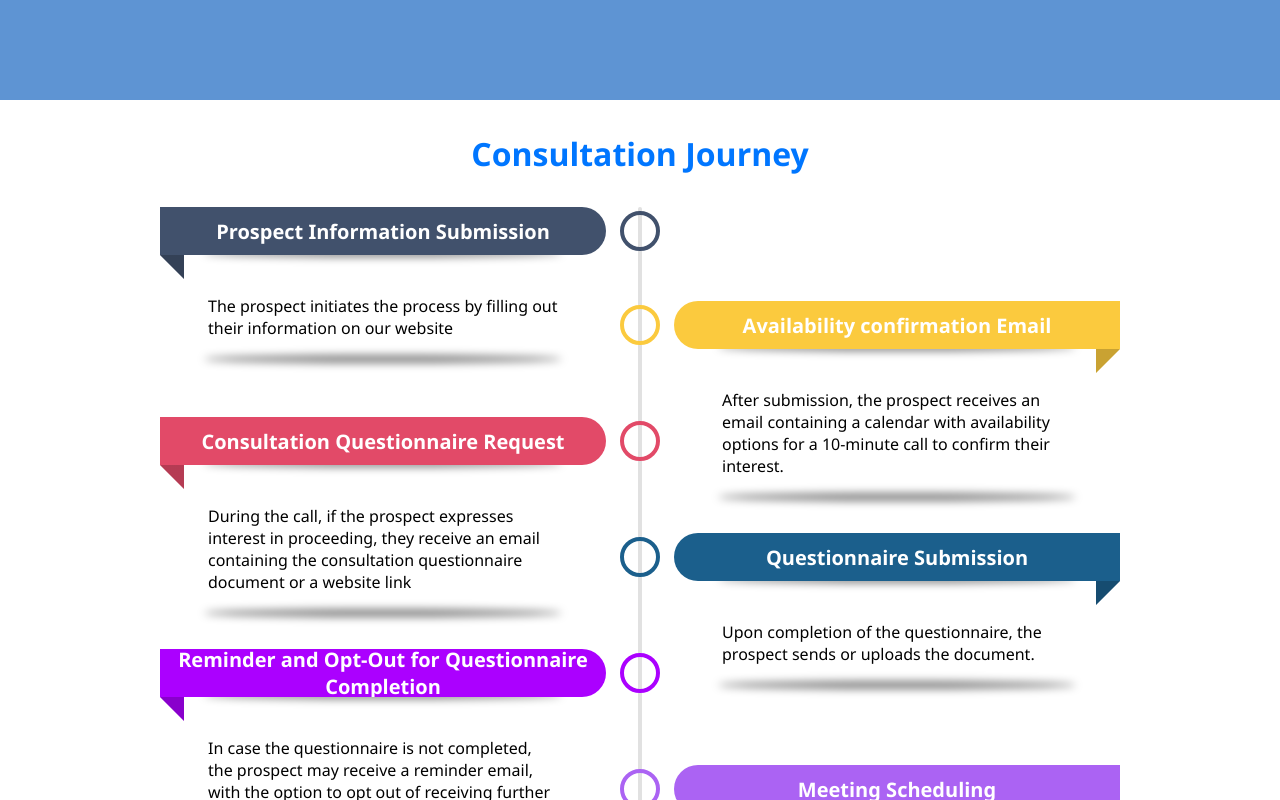
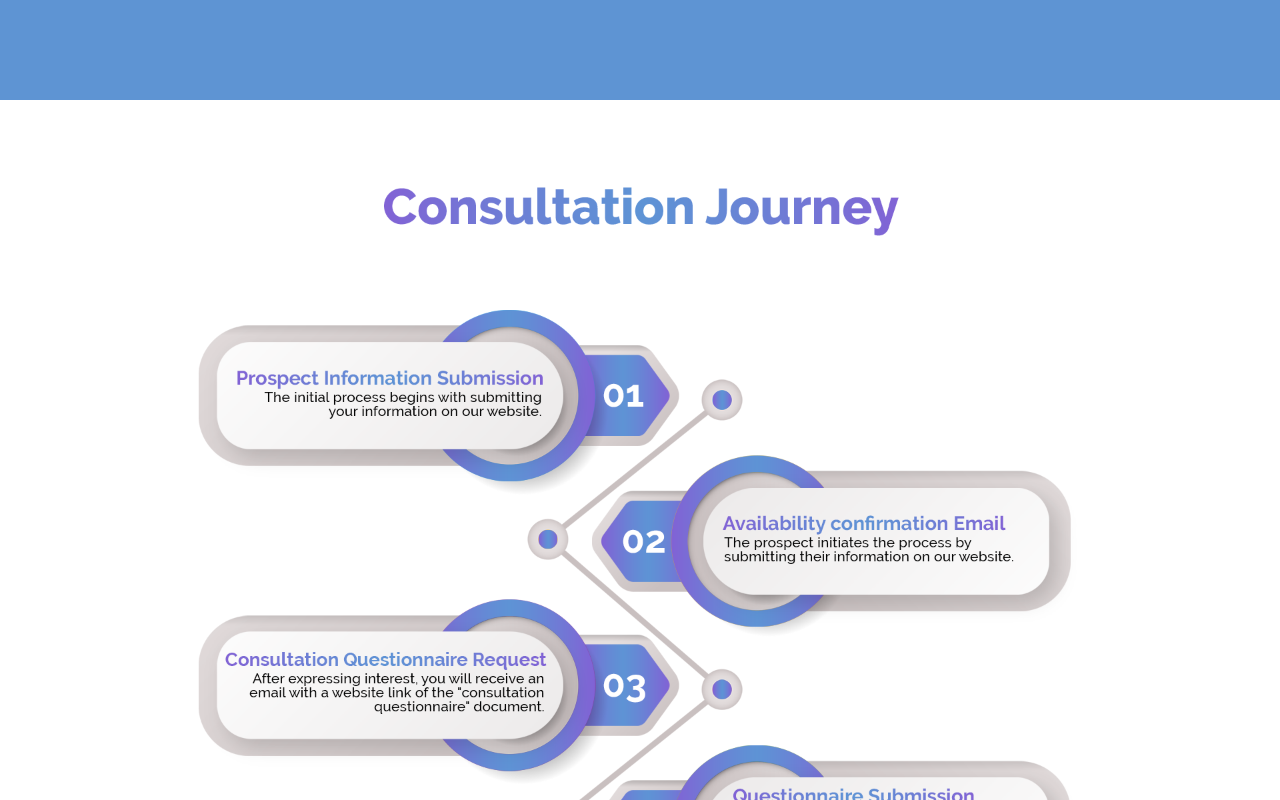
Before and after one commit to Umweltdev/prevailclient, a React (Vite) app: page /About in a window 1280 px wide. Shown: the part 1020-1820 px from the top of the page. Built offline with nearby package versions, Linux system fonts and the light colour scheme.

Commit message:
about | Consultation

```diff
--- /dev/null
+++ b/src/components/About/SectionConsultation.jsx
@@ -0,0 +1,12 @@
+import React from "react";
+import consult from "./assets/consult.svg";
+
+const SectionConsultation = () => {
+  return (
+    <div className="consultation">
+      <img className="img-consult" src={consult} alt="" />
+    </div>
+  );
+};
+
+export default SectionConsultation;
--- a/src/components/About/assets/about.css
+++ b/src/components/About/assets/about.css
@@ -347,3 +347,14 @@
 .credits a {
   color: var(--color);
 }
+
+
+/* CONSULTATION */
+
+.consultation {
+  background-color: white;
+}
+
+.img-consult {
+  width: 100vw;
+}
--- a/src/pages/About.jsx
+++ b/src/pages/About.jsx
@@ -4,6 +4,7 @@ import SectionThree from "../components/About/SectionThree";
 import SectionTwo from "../components/About/SectionTwo";
 import Navbar from "../components/Navbar/Navbar.jsx";
 import SectionFour from "../components/About/SectionFour.jsx"
+import SectionConsultation from "../components/About/SectionConsultation.jsx";
 
 const About = () => {
   return (
@@ -11,7 +12,8 @@ const About = () => {
       <Navbar />
       {/* <SectionOne /> */}
       <SectionTwo />
-      <SectionFour/>
+      <SectionConsultation/>
+      {/* <SectionFour/> */}
       <SectionThree />
       <Footer />
     </div>
```
Also changed, not shown: src/components/About/assets/consult.svg (added), 1 other file (tests, documents, lock files or other folders).
